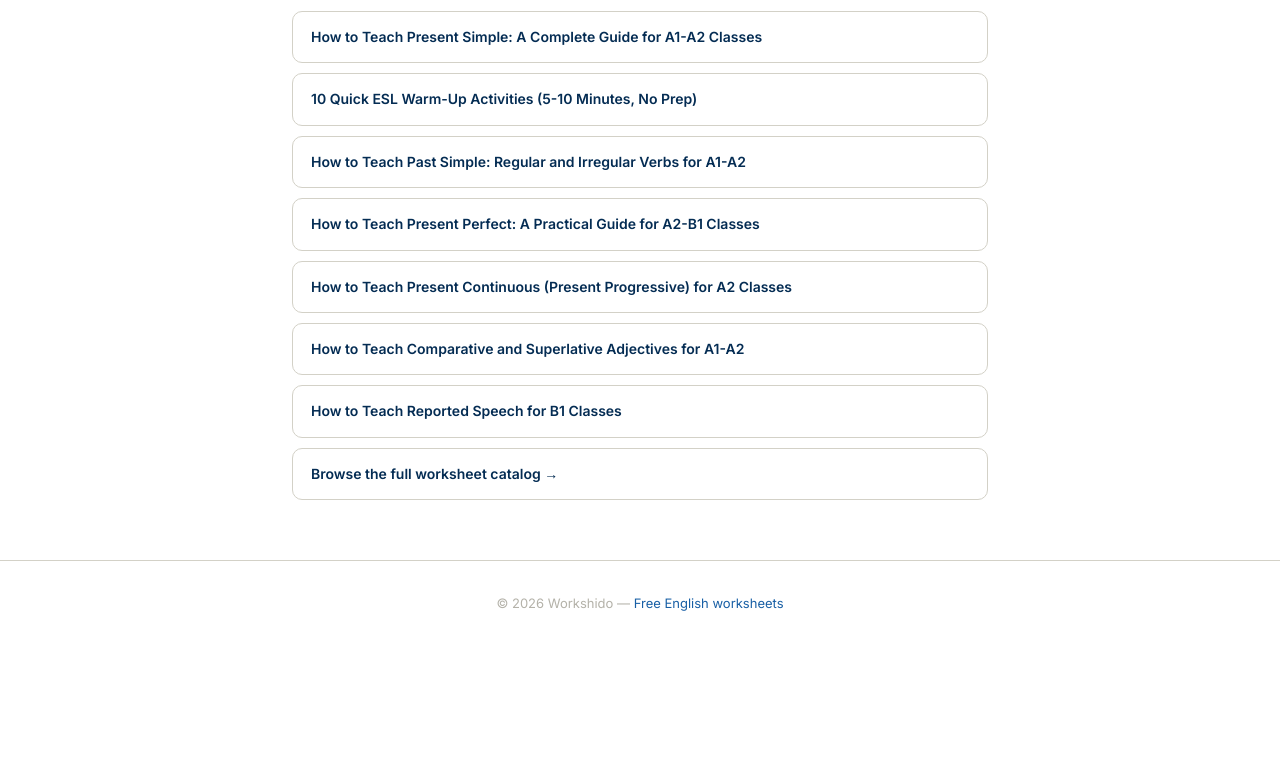
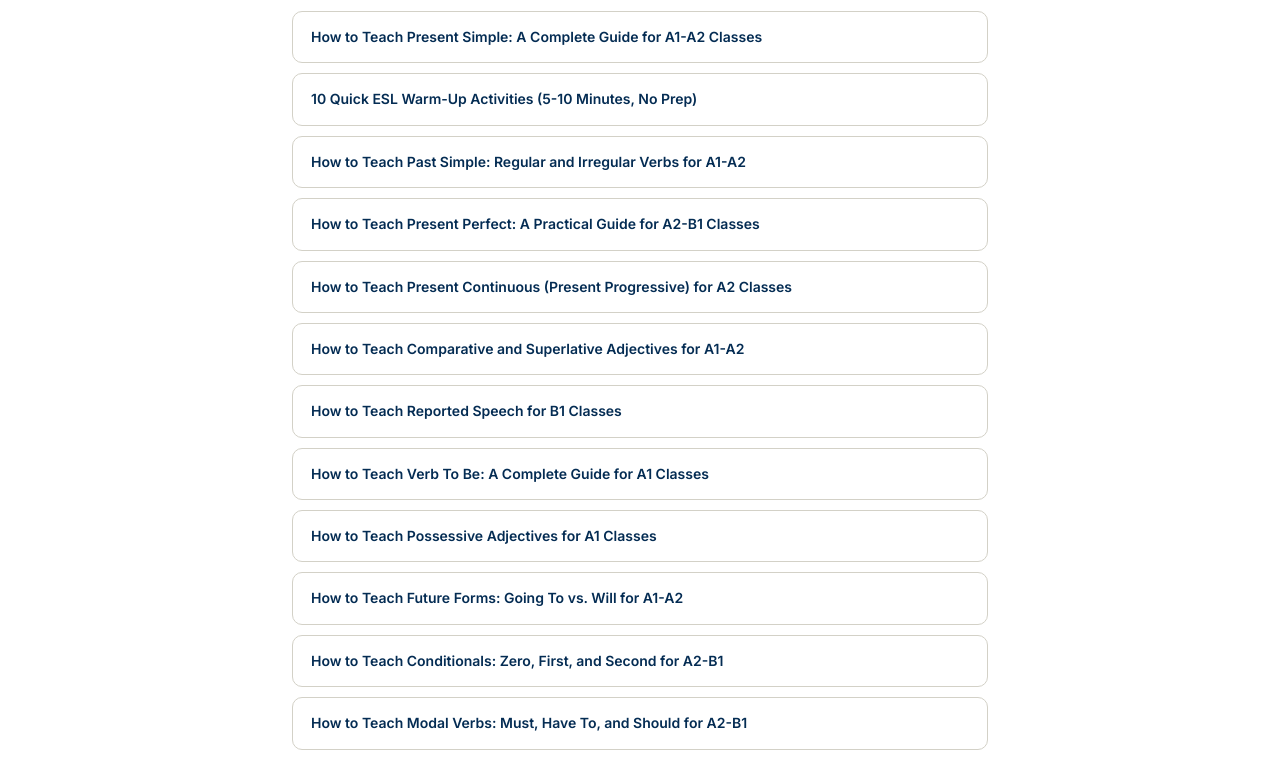
Before and after one commit to juannh18/workshido, a website: page guides/cefr-levels-guide/index.html in a window 1280 px wide. Shown: the part 2001-2758 px from the top of the page. Before the commit the page ends 2647 px from the top, so only its background shows below. Drawn offline with nearby package versions, Linux system fonts and the light colour scheme; no server answers.

Commit message:
Cross-link the 5 new guides from cefr-levels-guide too
Missed this one in the previous cross-linking commit.

Co-Authored-By: Claude Sonnet 5 <noreply@anthropic.com>

```diff
--- a/guides/cefr-levels-guide/index.html
+++ b/guides/cefr-levels-guide/index.html
@@ -67,7 +67,7 @@
 </head>
 <body>
 <nav>
-  <a href="/index.html" class="nav-logo">work<span>shido</span></a>
+  <a href="/index.html" class="nav-logo">Work<span>shido</span></a>
   <div class="nav-actions" id="navActions">
     <a href="/workshido-login.html" class="btn-ghost">Log in</a>
     <a href="/workshido-signup.html" class="btn-primary">Sign up free</a>
@@ -121,6 +121,11 @@
     <a class="guide-link" href="/guides/how-to-teach-present-continuous/">How to Teach Present Continuous (Present Progressive) for A2 Classes</a>
     <a class="guide-link" href="/guides/how-to-teach-comparatives-superlatives/">How to Teach Comparative and Superlative Adjectives for A1-A2</a>
     <a class="guide-link" href="/guides/how-to-teach-reported-speech/">How to Teach Reported Speech for B1 Classes</a>
+    <a class="guide-link" href="/guides/how-to-teach-verb-to-be/">How to Teach Verb To Be: A Complete Guide for A1 Classes</a>
+    <a class="guide-link" href="/guides/how-to-teach-possessive-adjectives/">How to Teach Possessive Adjectives for A1 Classes</a>
+    <a class="guide-link" href="/guides/how-to-teach-going-to-future-forms/">How to Teach Future Forms: Going To vs. Will for A1-A2</a>
+    <a class="guide-link" href="/guides/how-to-teach-conditionals/">How to Teach Conditionals: Zero, First, and Second for A2-B1</a>
+    <a class="guide-link" href="/guides/how-to-teach-modal-verbs/">How to Teach Modal Verbs: Must, Have To, and Should for A2-B1</a>
     <a class="guide-link" href="/workshido-index.html">Browse the full worksheet catalog →</a>
   </div>
 </div>
@@ -130,5 +135,6 @@
 <script src="https://cdn.jsdelivr.net/npm/@supabase/supabase-js@2.110.7" defer></script>
 <script src="/js/guides-auth.js" defer></script>
 <script src="/js/analytics.js" defer></script>
+<script src="/js/marketing-consent.js?v=20260813" defer></script>
 </body>
 </html>
```
